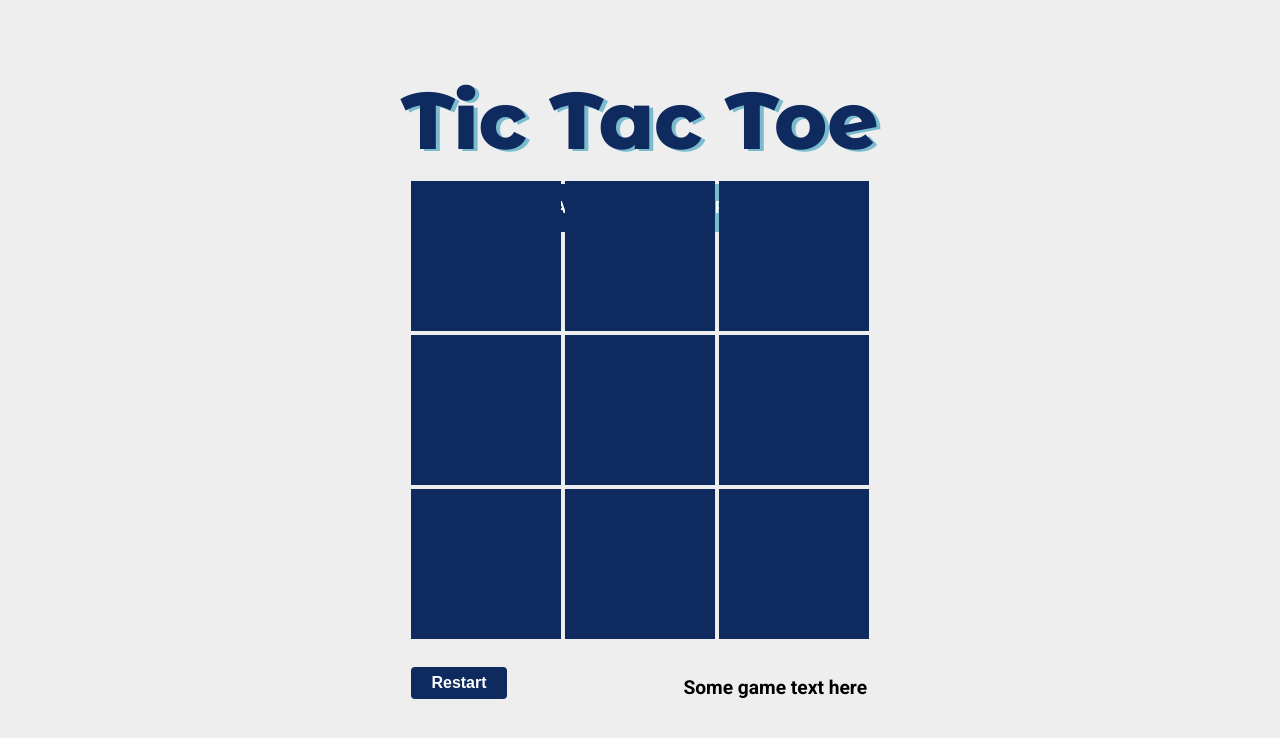
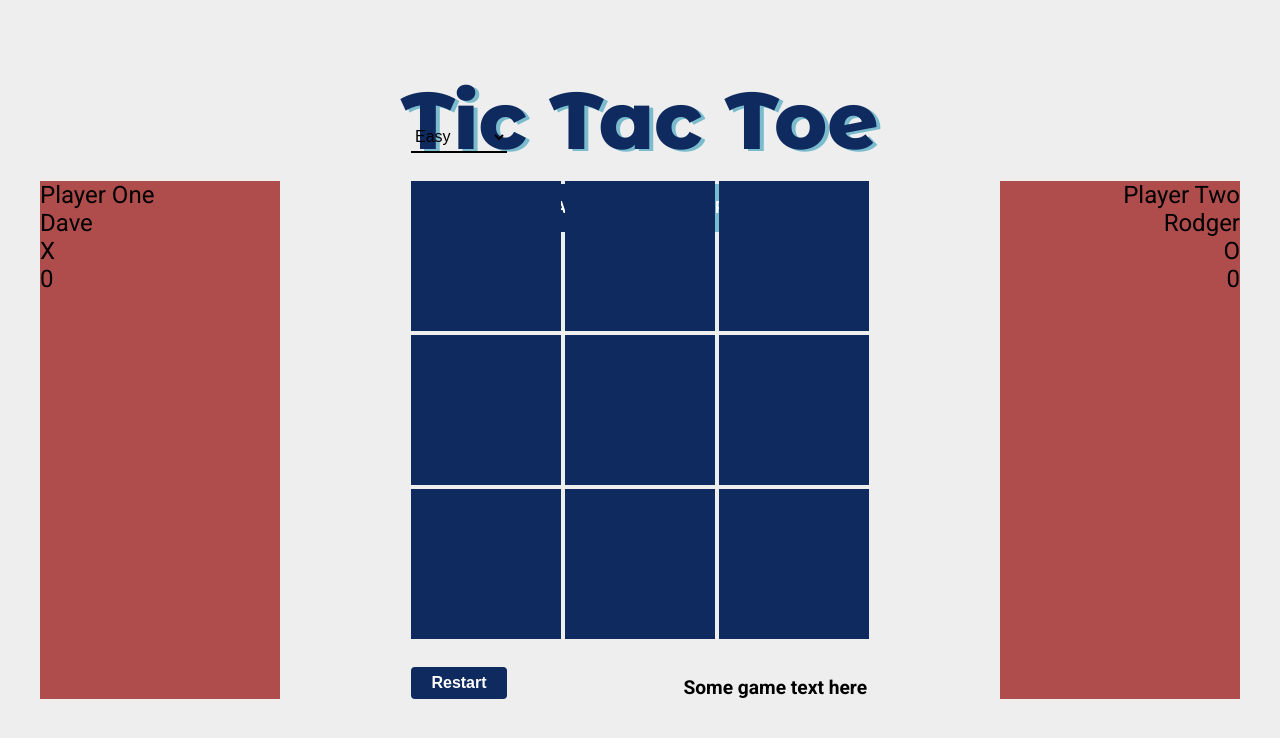
Before and after one commit to nednella/odin-tictactoe, a plain HTML site: page index.html in a window 1280 px wide. Both pictures are taken after a click on the button "vs AI". Drawn offline with Linux system fonts and the light colour scheme.

Commit message:
Add game AI difficulty selector

```diff
--- a/index.html
+++ b/index.html
@@ -16,12 +16,22 @@
                     Tic Tac Toe
                 </h1>
                 <div class="title-buttons">
-                    <button id="gameMode1">vs AI</button>
-                    <button id="gameMode2">vs Player</button>
+                    <button id="gameMode1" data-gameMode="1">vs AI</button>
+                    <button id="gameMode2" data-gameMode="2">vs Player</button>
                 </div>
             </div>
 
             <div id="game-container" class="hidden">
+
+                <form action="#" class="difficultyForm hide">
+                    <select name="difficulty" id="difficultySelector">
+                        <option value="easy">Easy</option>
+                        <option value="medium">Medium</option>
+                        <option value="hard">Hard</option>
+                    </select>
+                </form>
+
+
                 <div class="game-grid">
                     <div id="grid-1" data-grid-pos="1" class="grid-item variableColour"></div>
                     <div id="grid-2" data-grid-pos="2" class="grid-item variableColour"></div>
@@ -33,6 +43,7 @@
                     <div id="grid-8" data-grid-pos="8" class="grid-item variableColour"></div>
                     <div id="grid-9" data-grid-pos="9" class="grid-item variableColour"></div>
                 </div>
+
                 <button id="game-restart" class="variableColour">Restart</button>
                 <span id="game-info">Some game text here</span>
             </div>
--- a/script.js
+++ b/script.js
@@ -7,39 +7,77 @@ const display = (() => {
     rightScorecard = document.getElementById('right-scorecard')
     variableColourElements = document.querySelectorAll('.variableColour')
 
-    // Player vs AI
     gameMode1 = document.getElementById('gameMode1')
-    gameMode1.addEventListener('click', () => {
-        titleAnimation()
-        unhideElements()
-        changeElementColour()
+    gameMode2 = document.getElementById('gameMode2')
+    gameModes = [gameMode1, gameMode2]
+    gameInitialised = false
 
+    const initGame = (() => {
+        console.log("initGame")
+
+
+
+        // Set Game Mode
+        gameModes.forEach(button => {
+            button.addEventListener('click', (e) => {
+                helperFns.setGameMode(e.target.getAttribute("data-gameMode"))
                 ttt.resetGame()
-        // TODO: Implement config editor to set game mode
-
+                console.log('gameMode set')
+            })
         })
 
-    // Two Player
-    gameMode2 = document.getElementById('gameMode2')
-    gameMode2.addEventListener('click', () => {
-        let mode = 2
-        titleAnimation()
-        unhideElements(2)
-        changeElementColour(2)
 
+
+        // AI Difficulty
+        difficultySelector = document.getElementById('difficultySelector')
+        difficultySelector.addEventListener('click', () => {
+            if (gameMode == 2){
+                // TODO: Implement AI difficulty updater
+
+
+            }
             ttt.resetGame()
-        // TODO: Implement config editor to set game mode
-
         })
 
+
+
+        // Render gameBoard
+        const renderGameBoard = () => {
+
+        }
+
+
+
+        // Handle Move
         gridItems = document.querySelectorAll('.grid-item')
         gridItems.forEach(item => {
         item.addEventListener('click', () => {
             console.log(item.dataset.gridPos)
+
             // TODO: Implement game integration using gridPos dataset values
 
             })
         })
+
+
+
+    })()
+
+    const helperFns = (() => {
+        const setGameMode = (gameMode) => {
+            if (!gameInitialised) {
+                titleAnimation()
+                unhideElements()
+                gameInitialised = true
+            }
+
+            toggleDifficultySelector(gameMode)
+            changeElementColour(gameMode)
+
+            // TODO: Implement config editor to set game mode
+            ttt.resetGame()
+
+        }
 
         const titleAnimation = () => {
             if(titleContainer.classList.contains('title-display-1')) {
@@ -49,28 +87,39 @@ const display = (() => {
             } else return
         }
 
-    const unhideElements = (gameMode) => {
-        if (gameMode == 2) {
+        const unhideElements = () => {
             leftScorecard.classList.remove('hidden')
             rightScorecard.classList.remove('hidden')
-        }
             setTimeout(() => {
                 gameContainer.classList.remove('hidden')
             }, 150)
         }
 
         const changeElementColour = (gameMode) => {
-        if (gameMode == 2) {
+            if (gameMode == 1) {
                 variableColourElements.forEach(element => {
-                element.style.backgroundColor = 'var(--colour-secondary)'
+                    element.style.backgroundColor = 'var(--colour-primary)'
                 })
             } else {
                 variableColourElements.forEach(element => {
-                element.style.backgroundColor = 'var(--colour-primary)'
+                    element.style.backgroundColor = 'var(--colour-secondary)'
                 })
             }
         }
 
+        const toggleDifficultySelector = (gameMode) => {
+            const element = document.querySelector('.difficultyForm')
+            if (gameMode == 1) {
+                element.classList.remove('hide')
+            } else {
+                element.classList.add('hide')
+            }
+        }
+
+        return {
+            setGameMode,
+        }
+    })()
 })()
 
 const game = (() => {
--- a/style.css
+++ b/style.css
@@ -76,7 +76,10 @@ button {
 .hidden {
     display: none;
     opacity: 0;
-    animation: game-elements2 1s;
+}
+
+.hide {
+    opacity: 0;
 }
 
 
@@ -107,7 +110,7 @@ button {
     }
 }
 
-@keyframes game-elements {
+@keyframes game-elements-in {
     from {
         opacity: 0;
     }
@@ -116,14 +119,14 @@ button {
     }
 }
 
-@keyframes game-elements2 {
+/* @keyframes game-elements-out {
     from {
         opacity: 100;
     }
     to {
         opacity: 0;
     }
-}
+} */
 
 
 
@@ -199,12 +202,27 @@ button {
     height: var(--game-container-height);
     width: var(--game-container-width);
     transform: translate(-50%, -50%);
-    animation: game-elements 1.5s;
+    animation: game-elements-in 1.5s;
 }
 
 #game-container > * {
     position: absolute;
 }
+
+    form {
+        top: -60px;
+        left: 0;
+        transition: ease-in-out .5s;
+    }
+
+        form select {
+            appearance: auto;
+            background: transparent;
+            height: 32px;
+            width: 96px;
+            font-size: 1rem;
+            border-bottom: 2px solid black;
+        }
 
     .game-grid {
         height: var(--game-container-width);
@@ -250,7 +268,7 @@ button {
     transform: translate(0, -50%);
 
     background-color: rgb(175, 77, 77);
-    animation: game-elements 1s;
+    animation: game-elements-in 1s;
 }
 
 #left-scorecard {
```
Lines whose indentation alone changed are shown as unchanged.
